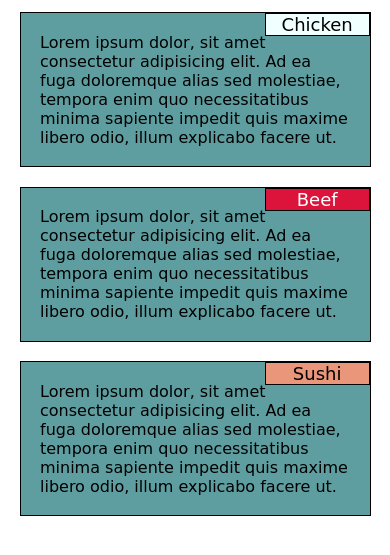
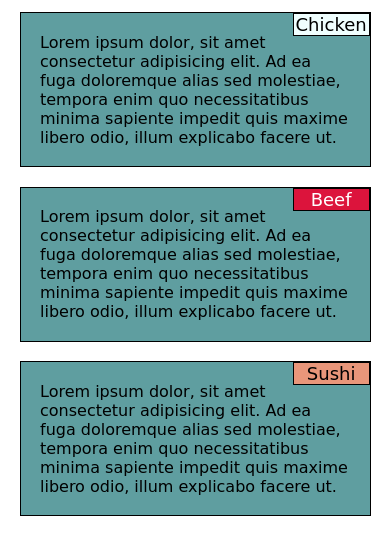
Before and after one commit to httparch/Coursera_Space, a plain HTML site: page mod2_solution/index.html in a window 390 px wide. Shown: the part 61-616 px from the top of the page. Drawn offline with Linux system fonts and the light colour scheme.

Commit message:
change sushi

```diff
--- a/mod2_solution/css/styles.css
+++ b/mod2_solution/css/styles.css
@@ -138,7 +138,7 @@
 
     p{
         font-size: large;
-        width: 30%;
+        width: 22%;
         text-align: center;
         border: 1px solid black;
         position: absolute;
```
